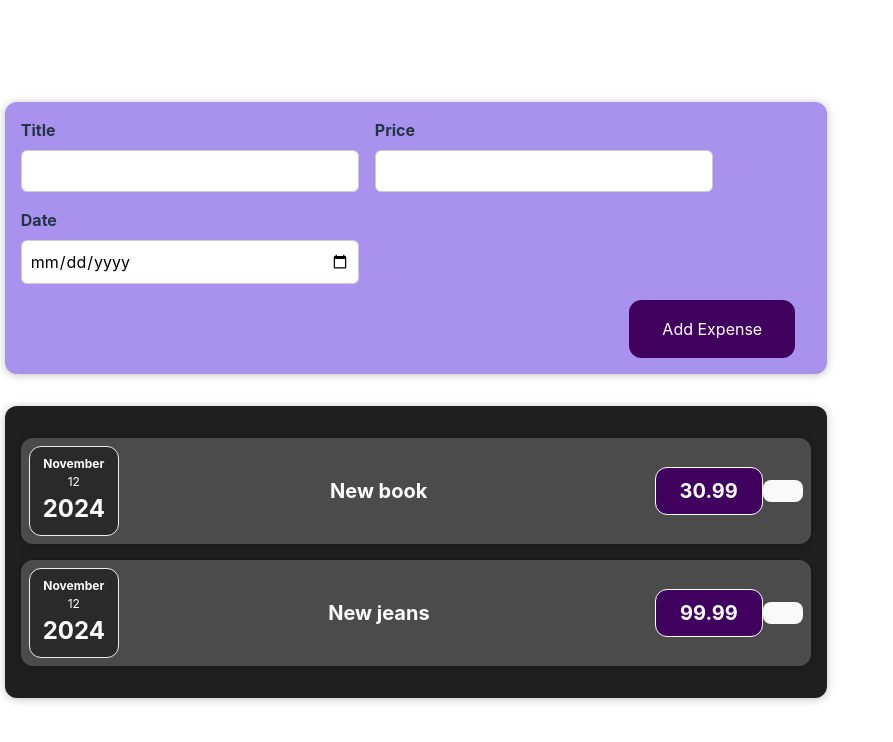
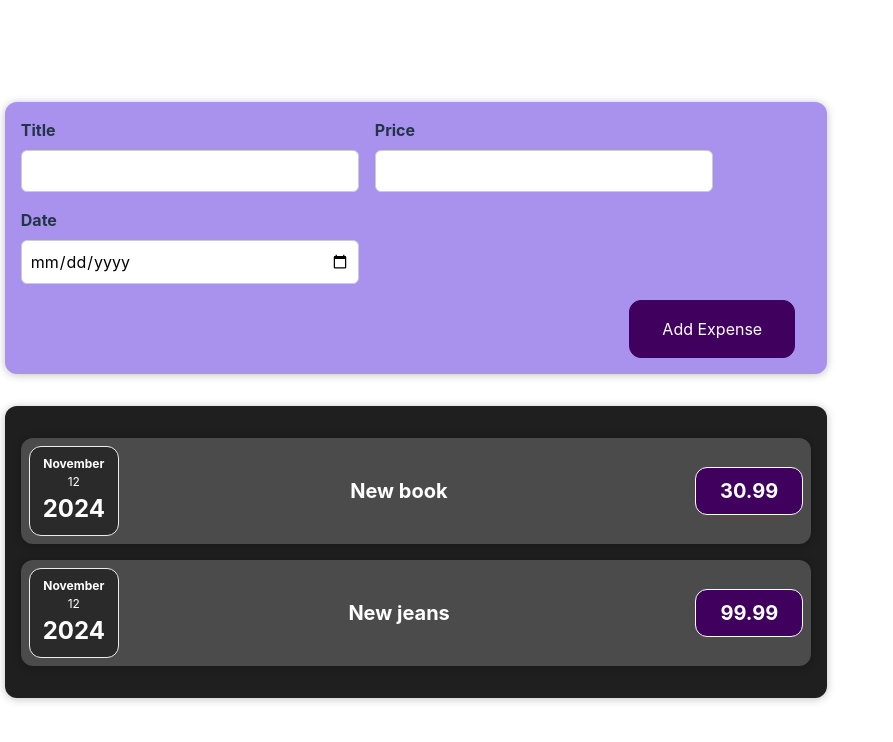
Before and after one commit to robinristo78/React-Project, a React app in the folder expenses/: page / in a window 1280 px wide. Shown: the top 742 px of the page, without its empty margins (0-893 px from the left). Built offline with nearby package versions, Linux system fonts and the light colour scheme; the HTML template or start-up script is replaced by a standard one.

Commit message:
Muudatus 'ExpenseItem.jsx' - Kommenteeritud välja 'Click Me' nupp

```diff
--- a/expenses/src/components/Expenses/ExpenseItem.jsx
+++ b/expenses/src/components/Expenses/ExpenseItem.jsx
@@ -19,7 +19,7 @@ const ExpenseItem = (props) => {
                 <h2>{title}</h2>
                 <div className='expense-item__price'>{props.data.price}</div>
             </div>
-            <button onClick={clickHandler}></button>
+            {/* <button onClick={clickHandler}></button> */}
         </Card>
     )
 }
```
